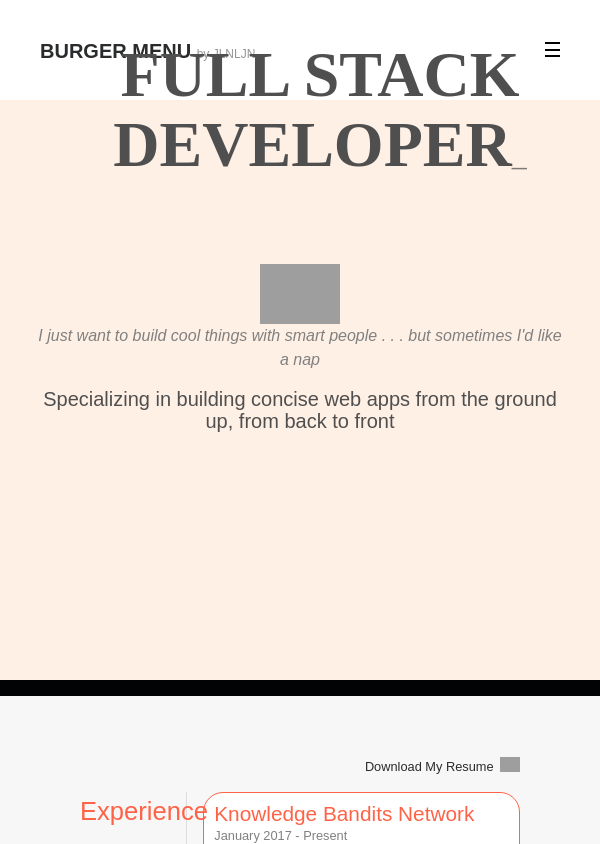
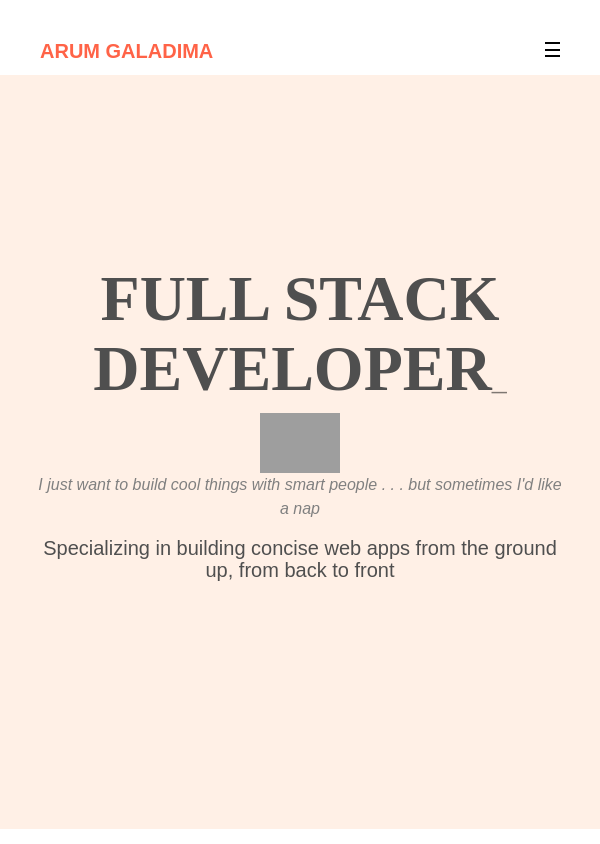
Before and after one commit to agaladima/personalsite, a Node server app: page / in a window 600 px wide. Shown: the top 844 px of the page. Run offline with Node 20, Linux system fonts and the light colour scheme; some libraries are stand-ins or nearby versions; some web fonts are replaced; grey boxes are pictures that could not be loaded.

Commit message:
smallest screen responsive

```diff
--- a/personalsite/css/styles.css
+++ b/personalsite/css/styles.css
@@ -60,6 +60,10 @@ a:hover {
 .main-body h1 {
   font-family: 'Encode Sans Expanded';
   font-size: 5rem;
+}
+
+.dev-title {
+  position: static;
 }
 
 .main-sub-content {
@@ -380,11 +384,11 @@ footer {
 
 /* Extra small devices (portrait phones, less than 576px) */
 @media (max-width: 575px) {
-
+  .nav-head a {
+    text-decoration: none;
+    color: tomato;
+    position: static;
   }
-
-/* Small devices (landscape phones, 576px and up) */
-@media (min-width: 576px) and (max-width: 767px) {
   .resume {
     font-size: .8em;
   }
@@ -431,8 +435,11 @@ footer {
     margin-bottom: 10px;
     border-radius: 5px;
   }
+  .form-body {
+    width: 60%;
+  }
   body {
-  background: #020304;
+  background: white;
   }
   body h1 {
     position: fixed;
@@ -496,7 +503,7 @@ body input ~ nav {
     top: 0;
     left: 0;
     width: 100%;
-  height: 100px;
+    height: 75px;
     z-index: 3;
     transition: 0.5s;
     transition-delay: 0.5s;
@@ -531,10 +538,215 @@ body input:checked ~ nav > ul > li {
     opacity: 1;
     transition-delay: 0.5s;
   }
+  li {
+    list-style-type: none;
+  }
+  .ham-nav {
+
+    text-align: center;
+  }
+  .sec-nav {
+    display: none;
+  }
+  .hamburger-menu nav {
+    width: 100%;
+  }
+  .ham-nav a {
+    color: black;
+  }
+  .ham-nav li {
+    width: 100%;
+  }
+  .ham-nav li:hover {
+    background-color: #e6e6e6;
+  }
+}
+
+/* Small devices (landscape phones, 576px and up) */
+@media (min-width: 576px) and (max-width: 767px) {
+  .nav-head a {
+    text-decoration: none;
+    color: tomato;
+    position: static;
+  }
+  .resume {
+    font-size: .8em;
+  }
+  #sub-cont-title {
+    font-size: 1.6em;
+  }
+  .cont img {
+    height: 6em;
+    background-repeat: no-repeat;
+  }
+  .exp-sub-head {
+    font-size: 1.2em;
+  }
+  .company {
+    font-size: 1.3em;
+  }
+  .dates-worked {
+    font-size: .8em;
+  }
+  .role {
+    font-size: 1em;
+  }
+  .exp-sub {
+    font-size: .9em;
+  }
+  .main-sub-content > h1 {
+    font-size: 4em;
+  }
+  h6 > a {
+    font-size: .9em;
+  }
+  .cert-date {
+    font-size: .7em;
+  }
+  .description-nba {
+    font-size: 1em;
+  }
+  .stats {
+    font-size: .6em;
+  }
+  .srch {
+    background-color: tomato;
+    margin-top: 10px;
+    margin-bottom: 10px;
+    border-radius: 5px;
+  }
+  .form-body {
+    width: 60%;
+  }
+  body {
+  background: white;
+  }
+  body h1 {
+    position: fixed;
+    top: 40px;
+    left: 40px;
+    z-index: 6;
+    font-size: 20px;
+    font-weight: 900;
+    font-family: sans-serif;
+    text-transform: uppercase;
+  }
+  body h1 > span {
+    text-transform: none;
+    opacity: 0.5;
+    font-weight: 300;
+    font-size: 12px;
+  }
+  body input + label {
+    position: fixed;
+    top: 40px;
+    right: 40px;
+    height: 20px;
+    width: 15px;
+    z-index: 5;
+  }
+  body input + label span {
+    position: absolute;
+    width: 100%;
+    height: 2px;
+    top: 50%;
+    margin-top: -1px;
+    left: 0;
+    display: block;
+    background: #020304;
+    transition: 0.5s;
+  }
+  body input + label span:first-child {
+    top: 3px;
+  }
+  body input + label span:last-child {
+    top: 16px;
+  }
+  body label:hover {
+    cursor: pointer;
+  }
+  body input:checked + label span {
+    opacity: 0;
+    top: 50%;
+  }
+  body input:checked + label span:first-child {
+    opacity: 1;
+    transform: rotate(405deg);
+  }
+  body input:checked + label span:last-child {
+    opacity: 1;
+    transform: rotate(-405deg);
+  }
+  body input ~ nav {
+    background: white;
+    position: fixed;
+    top: 0;
+    left: 0;
+    width: 100%;
+    height: 75px;
+    z-index: 3;
+    transition: 0.5s;
+    transition-delay: 0.5s;
+    overflow: hidden;
+  }
+  body input ~ nav > ul {
+    text-align: center;
+    position: absolute;
+    top: 35%;
+    left: 20%;
+    right: 20%;
+  }
+  body input ~ nav > ul > li {
+    opacity: 0;
+    transition: 0.5s;
+    transition-delay: 0s;
+  }
+  body input ~ nav > ul > li > a {
+    text-decoration: none;
+    text-transform: uppercase;
+    color: #020304;
+    font-weight: 700;
+    font-family: sans-serif;
+    display: block;
+    padding: 30px;
+  }
+  body input:checked ~ nav {
+    height: 100%;
+    transition-delay: 0s;
+  }
+  body input:checked ~ nav > ul > li {
+    opacity: 1;
+    transition-delay: 0.5s;
+  }
+  li {
+    list-style-type: none;
+  }
+  .ham-nav {
+
+    text-align: center;
+  }
+  .sec-nav {
+    display: none;
+  }
+  .hamburger-menu nav {
+    width: 100%;
+  }
+  .ham-nav a {
+    color: black;
+  }
+  .ham-nav li {
+    width: 100%;
+  }
+  .ham-nav li:hover {
+    background-color: #e6e6e6;
+  }
 }
 
 /*  Medium devices (tablets, 768px and up)*/
 @media (min-width: 768px) and (max-width: 991px) {
+  .hamburger-menu {
+    display: none;
+  }
   .resume {
     font-size: .8em;
   }
@@ -585,6 +797,9 @@ body input:checked ~ nav > ul > li {
 
 /* Large devices (desktops, 992px and up)*/
 @media (min-width: 992px) and (max-width: 1199px) {
+  .hamburger-menu {
+    display: none;
+  }
   #sub-cont-title {
     font-size: 2.1em;
   }
@@ -604,5 +819,7 @@ body input:checked ~ nav > ul > li {
 
 /* Extra large devices (large desktops, 1200px and up)*/
 @media (min-width: 1200px) {
-
+  .hamburger-menu {
+    display: none;
   }
+}
--- a/personalsite/views/includes/contact.pug
+++ b/personalsite/views/includes/contact.pug
@@ -29,6 +29,7 @@ form#contact-form.contact-form(action='mailto:arum.galadima@gmail.com', method='
       label(for='location') Location
       br
       input#location(type='text', name='location', placeholder='Your location...')
+      br
       label(for='email') Email
       br
       input#mail(type='email', name='user-email', placeholder='Your email...')
--- a/personalsite/views/includes/experience.pug
+++ b/personalsite/views/includes/experience.pug
@@ -24,7 +24,7 @@
     h4.exp-sub-head Technologies
     p.exp-sub
       | Java, JavaScript, HTML, CSS, SASS, Bootstrap, jQuery, JSON, AJAX, Node.js, Express.js, React.js, Angular.js, JSP, Gulp.js, npm, APIs, Git, GitHub, Chrome Developer Tools, HTTP, Responsive Design
-  .experience
+  .experience.container
     .experience-item
       .box
         h2.company Knowledge Bandits Network
--- a/personalsite/views/includes/header.pug
+++ b/personalsite/views/includes/header.pug
@@ -1,58 +1,56 @@
-h1
-  | Burger Menu
-  span by JLNLJN
-li.nav-item
-    a.nav-link.active(href="/")
-      img.nav-thumb(src="https://render.bitstrips.com/v2/cpanel/2af24209-ea90-4912-9223-4c54c650559a-50fa634c-485b-4316-ade7-8d669b1647d6-v1.png?transparent=1&palette=1")
-input#burger(type='checkbox')
-label(for='burger')
-  span
-  span
-  span
-nav
-  ul.ham-nav
-    li.nav-item
-      a.nav-link(href="#exp") Experience
-    li.nav-item
-      a.nav-link(href="#nba") NBA Player Search
-    li.nav-item.dropdown
-      a.nav-link.dropdown-toggle(data-toggle="dropdown" href="#" role="button" aria-haspopup="true" aria-expanded="false") Social
-      .dropdown-menu
-        a.dropdown-item.showing(href="https://www.facebook.com/arum.galadima" target="_blank")
-          | Facebook
-          img.thumb(src="http://www.taguaturveiculos.com.br/assets/frontend/images/fbook.png" alt="Facebook Logo")
-        a.dropdown-item.hiding(href="https://www.facebook.com/arum.galadima" target="_blank") Arum Galadima
-        a.dropdown-item.showing(href="https://twitter.com/GSMbyAIR" target="_blank")
-          | Twitter
-          img.thumb(src="https://upload.wikimedia.org/wikipedia/commons/thumb/b/b2/Twitter_font_awesome.svg/1024px-Twitter_font_awesome.svg.png" alt="Twitter Logo")
-        a.dropdown-item.hiding(href="https://twitter.com/GSMbyAIR" target="_blank") @GSMbyAIR
-        // when clicked my userhandle is displayed for IG and SnapChat and add logo to side of the dropdown item
-        a.dropdown-item.showing(href="#")
-          | Instagram
-          img.thumb(src="http://moziru.com/images/logo-clipart-instagram-6.png" alt="Instagram Logo")
-        a.dropdown-item.hiding(href="#") @alhajimallamu
-        a.dropdown-item.showing(href="#")
-          | Snapchat
-          img.thumb(src="http://cdn.onlinewebfonts.com/svg/img_416109.png" alt="Snapchat Logo")
-        a.dropdown-item.hiding(href="#") @yah-row
-        a.dropdown-item.showing(href="https://www.linkedin.com/in/arum-jugu-galadima-97a70428" target="_blank")
-          | LinkedIn
-          img.thumb(src="https://cdn.onlinewebfonts.com/svg/img_212273.png" alt="LinkedIn Logo")
-        a.dropdown-item.hiding(href="https://www.linkedin.com/in/arum-jugu-galadima-97a70428" target="_blank") Arum Galadima
-        a.dropdown-item.showing(href="https://github.com/agaladima" target="_blank")
-          | GitHub
-          img.thumb(src="https://image.flaticon.com/icons/svg/25/25231.svg" alt="Github Logo")
-        a.dropdown-item.hiding(href="https://github.com/agaladima" target="_blank") @agaladima
-        a.dropdown-item.showing(href="https://soundcloud.com/dj-ximer-1/tracks" target="_blank")
-          | SoundCloud
-          img.thumb(src="http://www.jackmazzoni.com/wp-content/uploads/1418895273_social-034_soundcloud.png" alt="SoundCloud Logo")
-        a.dropdown-item.hiding(href="https://soundcloud.com/dj-ximer-1/tracks" target="_blank") @yah'row
-        .dropdown-divider
-        a.dropdown-item(href="https://www.knowledgebandits.com/" target="_blank") Knowledge Bandits
-    li.nav-item
-      a.nav-link(href="#contact-form") Contact
+div.hamburger-menu
+  h1.nav-head
+    a(href="/") Arum Galadima
 
-ul.nav
+  input#burger(type='checkbox')
+  label(for='burger')
+    span
+    span
+    span
+  nav
+    ul.ham-nav
+      li.nav-item
+        a.nav-link(href="#exp") Experience
+      li.nav-item
+        a.nav-link(href="#nba") NBA Player Search
+      li.nav-item.dropdown
+        a.nav-link.dropdown-toggle(data-toggle="dropdown" href="#" role="button" aria-haspopup="true" aria-expanded="false") Social
+        .dropdown-menu
+          a.dropdown-item.showing(href="https://www.facebook.com/arum.galadima" target="_blank")
+            | Facebook
+            img.thumb(src="http://www.taguaturveiculos.com.br/assets/frontend/images/fbook.png" alt="Facebook Logo")
+          a.dropdown-item.hiding(href="https://www.facebook.com/arum.galadima" target="_blank") Arum Galadima
+          a.dropdown-item.showing(href="https://twitter.com/GSMbyAIR" target="_blank")
+            | Twitter
+            img.thumb(src="https://upload.wikimedia.org/wikipedia/commons/thumb/b/b2/Twitter_font_awesome.svg/1024px-Twitter_font_awesome.svg.png" alt="Twitter Logo")
+          a.dropdown-item.hiding(href="https://twitter.com/GSMbyAIR" target="_blank") @GSMbyAIR
+          // when clicked my userhandle is displayed for IG and SnapChat and add logo to side of the dropdown item
+          a.dropdown-item.showing(href="#")
+            | Instagram
+            img.thumb(src="http://moziru.com/images/logo-clipart-instagram-6.png" alt="Instagram Logo")
+          a.dropdown-item.hiding(href="#") @alhajimallamu
+          a.dropdown-item.showing(href="#")
+            | Snapchat
+            img.thumb(src="http://cdn.onlinewebfonts.com/svg/img_416109.png" alt="Snapchat Logo")
+          a.dropdown-item.hiding(href="#") @yah-row
+          a.dropdown-item.showing(href="https://www.linkedin.com/in/arum-jugu-galadima-97a70428" target="_blank")
+            | LinkedIn
+            img.thumb(src="https://cdn.onlinewebfonts.com/svg/img_212273.png" alt="LinkedIn Logo")
+          a.dropdown-item.hiding(href="https://www.linkedin.com/in/arum-jugu-galadima-97a70428" target="_blank") Arum Galadima
+          a.dropdown-item.showing(href="https://github.com/agaladima" target="_blank")
+            | GitHub
+            img.thumb(src="https://image.flaticon.com/icons/svg/25/25231.svg" alt="Github Logo")
+          a.dropdown-item.hiding(href="https://github.com/agaladima" target="_blank") @agaladima
+          a.dropdown-item.showing(href="https://soundcloud.com/dj-ximer-1/tracks" target="_blank")
+            | SoundCloud
+            img.thumb(src="http://www.jackmazzoni.com/wp-content/uploads/1418895273_social-034_soundcloud.png" alt="SoundCloud Logo")
+          a.dropdown-item.hiding(href="https://soundcloud.com/dj-ximer-1/tracks" target="_blank") @yah'row
+          .dropdown-divider
+          a.dropdown-item(href="https://www.knowledgebandits.com/" target="_blank") Knowledge Bandits
+      li.nav-item
+        a.nav-link(href="#contact-form") Contact
+
+ul.nav.sec-nav
   li.nav-item
     a.nav-link.active(href="/")
       img.nav-thumb(src="https://render.bitstrips.com/v2/cpanel/2af24209-ea90-4912-9223-4c54c650559a-50fa634c-485b-4316-ade7-8d669b1647d6-v1.png?transparent=1&palette=1")
--- a/personalsite/views/includes/topbody.pug
+++ b/personalsite/views/includes/topbody.pug
@@ -1,6 +1,6 @@
 .main-body
   .main-sub-content
-    h1
+    h1.dev-title
       | FULL  STACK  DEVELOPER
       span.blinking-cursor _
     img.fullsize-img(src="https://image.ibb.co/ffxRjG/pageopener.png" alt="Arum Bitmoji")
```
Also changed, not shown: personalsite/js/script.js (+11 -3 lines). Lines whose indentation alone changed are shown as unchanged.
